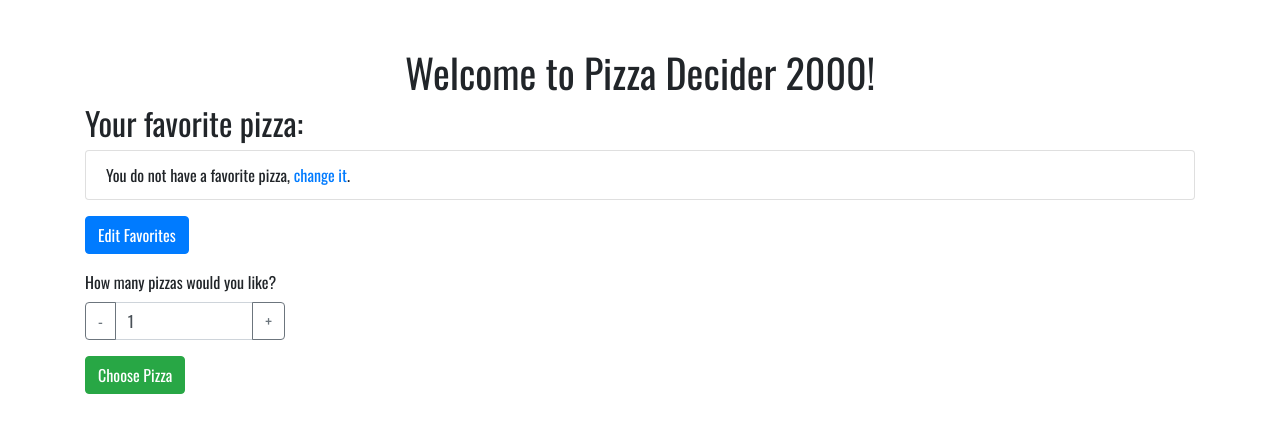
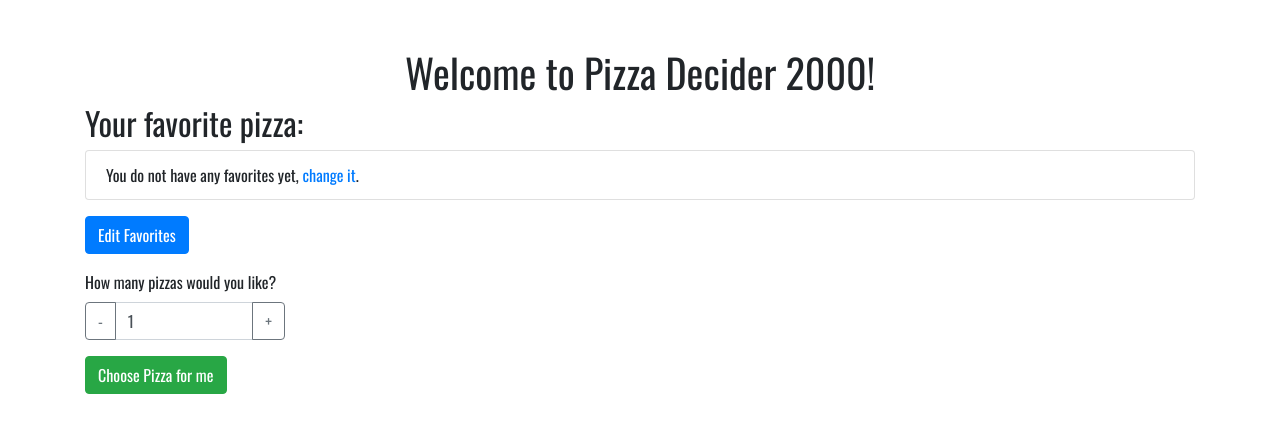
Before and after one commit to maroskolarik/pizza-decider, a Flask app: page / in a window 1280 px wide. Shown: the top 433 px of the page. Run offline with Flask 3, Linux system fonts and the light colour scheme; some libraries are stand-ins or nearby versions.

Commit message:
Improve web UI

```diff
--- a/templates/index.html
+++ b/templates/index.html
@@ -21,7 +21,7 @@
         {% if favorite_pizzas|length == 0 %}
             <h2>Your favorite pizza:</h2>
             <ul class="list-group">
-                <li class="list-group-item">You do not have a favorite pizza, <a href="{{ url_for('edit_favorite_pizzas') }}">change it</a>.</li>
+                <li class="list-group-item">You do not have any favorites yet, <a href="{{ url_for('edit_favorite_pizzas') }}">change it</a>.</li>
             </ul>
         {% elif favorite_pizzas|length == 1 %}
             <h2>Your favorite pizza:</h2>
@@ -52,7 +52,7 @@
                     </div>
                 </div>
             </div>
-            <button type="submit" class="btn btn-success">Choose Pizza</button>
+            <button type="submit" class="btn btn-success">Choose Pizza for me</button>
         </form>
     </div>
     <script>
```
